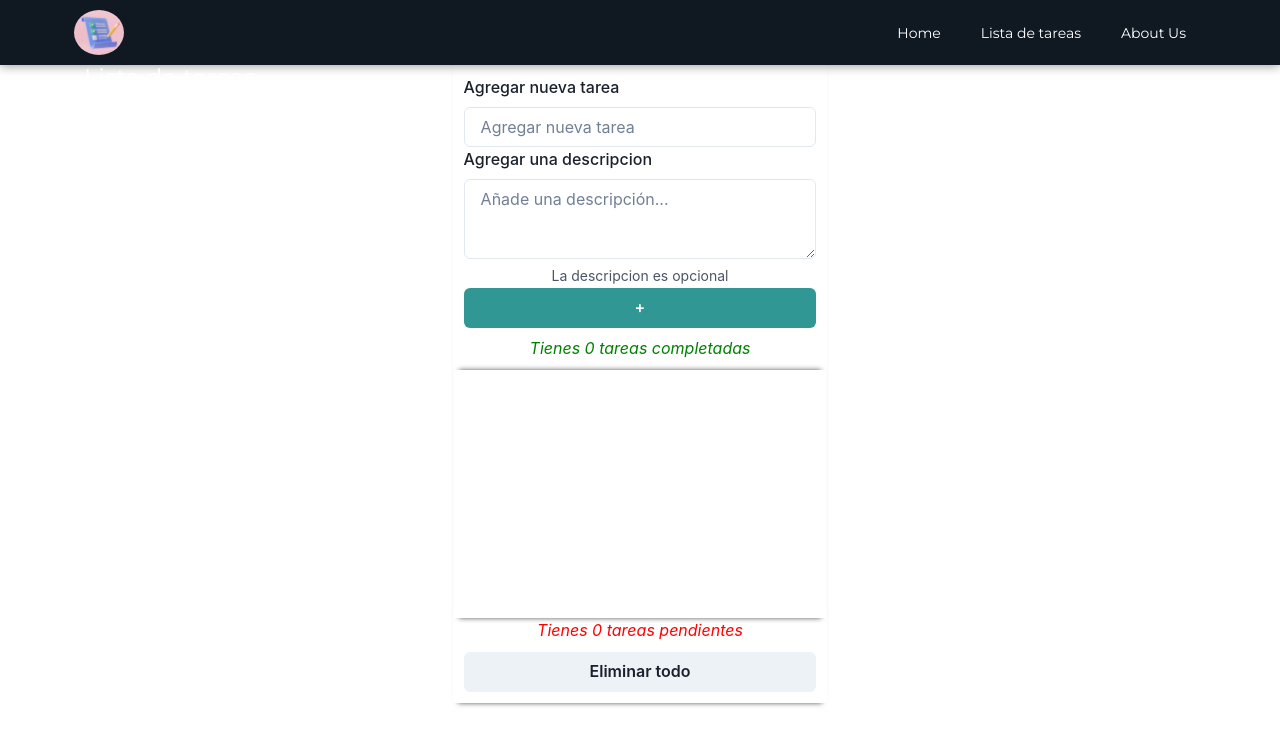
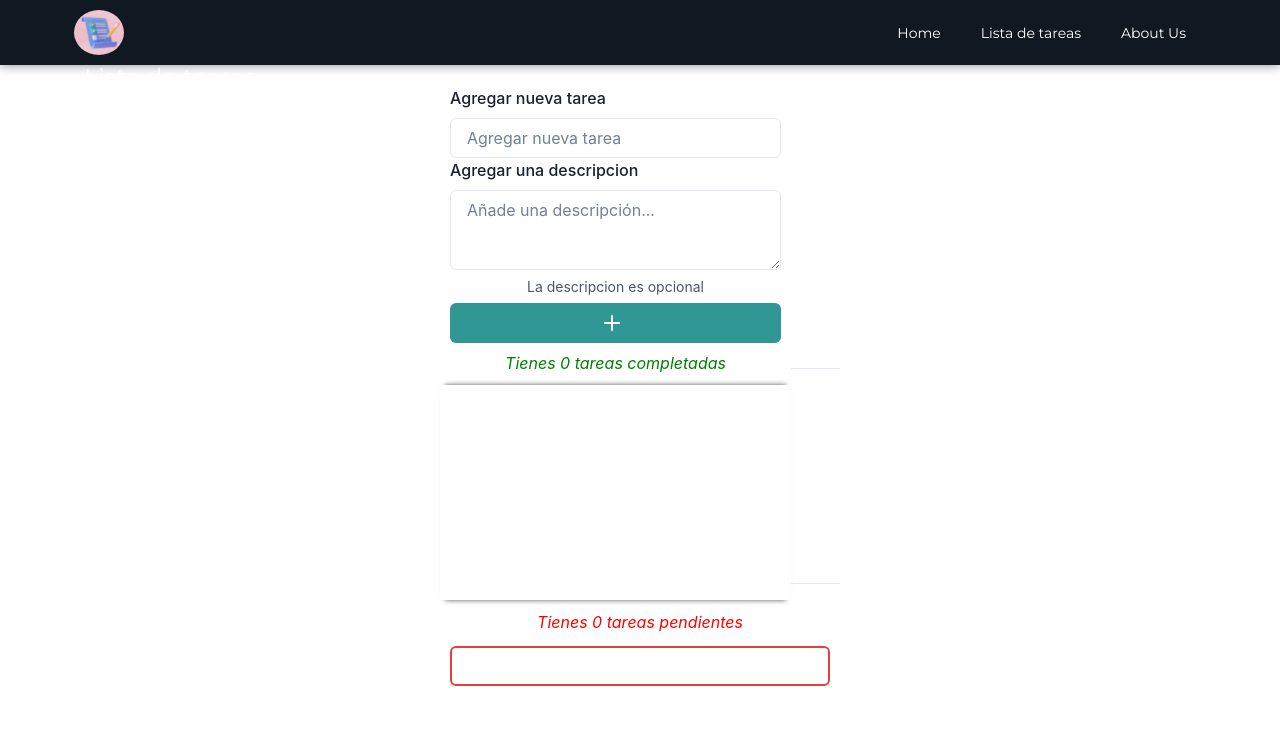
Before and after one commit to Jhairo123/task-list, a React (Vite) app: page / in a window 1280 px wide. Shown: the top 746 px of the page. Built offline with nearby package versions, Linux system fonts and the light colour scheme.

Commit message:
feat(Chakra UI): new components

```diff
--- a/package.json
+++ b/package.json
@@ -9,6 +9,7 @@
     "preview": "vite preview"
   },
   "dependencies": {
+    "@chakra-ui/icons": "^2.1.1",
     "@chakra-ui/react": "^2.8.2",
     "@emotion/react": "^11.11.1",
     "@emotion/styled": "^11.11.0",
--- a/src/Components/Task.jsx
+++ b/src/Components/Task.jsx
@@ -1,6 +1,18 @@
 /* eslint-disable react/prop-types */
 import { useContext, useState } from "react";
 import { MyContext } from "../createContext";
+import {
+  Button,
+  Textarea,
+  Text,
+  Box,
+  Image,
+  Grid,
+  Flex,
+  grid,
+} from "@chakra-ui/react";
+
+import { Switch } from "@chakra-ui/react";
 
 export default function Task({ id, title, description, state }) {
   const [isVisible, setIsVisible] = useState(true);
@@ -29,36 +41,83 @@ export default function Task({ id, title, description, state }) {
   };
 
   return (
-    <div
-      className="content-tasks"
+    <Box
+      w="350px"
+      marginLeft={2}
+      // marginRight={1}
+      // display="inline-block"
+      // width="19.5rem"
+      overflow="auto"
+      backgroundColor="whitesmoke"
+      borderRadius="1rem"
       id={isVisible ? "content-task" : "content-edit-task"}
     >
-      <div className={isVisible ? "content-show" : "content-hiden"}>
+      <Box
+        display="grid"
+        gridTemplateColumns="15% 85%"
+        // paddingRight={90}
+        className={isVisible ? "content-show" : "content-hiden"}
+      >
+        <Box gridColumnStart="1" border="1px transparent">
           {/* imagen editar */}
-        <img
-          className="imagen"
+          <Image
+            marginTop={1.5}
+            // marginBottom={0}
+            boxSize="40px"
+            // className="imagen"
             src="https://encrypted-tbn0.gstatic.com/images?q=tbn:ANd9GcRcgSizhklDH657yz3n7DSH6nCripsKtMhds9M8xic_cZm04rHSkwiNcg_fg502AWSC48g&usqp=CAU"
             onClick={() => handleToggleVisibility()}
           />
           {/* imagen eliminar */}
-        <img
+          <Image
+            // marginTop={1}
+            // marginBottom={0}
+            boxSize="40px"
             className="imagen"
             src="https://png.pngtree.com/png-clipart/20220926/original/pngtree-delete-button-3d-icon-png-image_8633077.png"
             onClick={() => handleTaskDelete(id)}
           />
-        <br />
+        </Box>
+        <Box gridColumnStart="2" border="1px solid">
+          <Box display="grid" gridTemplateColumns="19% 90%">
+            {/* <br /> */}
             {/* checkbox */}
-        <input
+            <Box
+              gridColumnStart="1"
+              display="flex"
+              alignItems="center"
+              border="1px solid"
+            >
+              <Switch size="lg" />
+              {/* <input
                 type="checkbox"
                 checked={state}
                 onChange={(e) => handleCheckboxChange(id, e)}
-        />
+              /> */}
+            </Box>
+            <Box
+              gridColumnStart="2"
+              // display="flex"
+              // alignItems="center"
+              border="1px solid"
+            >
+              <Text textAlign="left" paddingLeft={1} className="label">
+                {title}
+              </Text>
+            </Box>
+            <Box gridColumnStart="1" gridColumnEnd="3" border="1px solid">
+              <Text textAlign="left" className="lbl2">
+                {description}
+              </Text>
+            </Box>
+            {/*
+             */}
+          </Box>
           {/* Label tarea */}
-        <label className="label">{title}</label>
           {/* Label descripcion */}
-        <br />
-        <label className="lbl2">{description}</label>
-      </div>
+          {/* <br /> */}
+        </Box>
+      </Box>
       <div className={isVisible ? "content-hiden" : "content-show"}>
         <form className="form" onSubmit={handleSubmit}>
           <input
@@ -91,6 +150,6 @@ export default function Task({ id, title, description, state }) {
           </button>
         </form>
       </div>
-    </div>
+    </Box>
   );
 }
--- a/src/pages/TaskList.jsx
+++ b/src/pages/TaskList.jsx
@@ -3,6 +3,8 @@ import Task from "../Components/Task.jsx";
 import { useContext, useEffect, useState } from "react";
 import { MyContext } from "../createContext.js";
 import { useForm } from "react-hook-form";
+import { AddIcon, WarningIcon, DeleteIcon } from "@chakra-ui/icons";
+import { Switch } from "@chakra-ui/react";
 
 import {
   Center,
@@ -153,12 +155,14 @@ export default function TaskList() {
     <>
       <Center>
         <VStack
-          border="1px solid rgba(255, 255, 255, 0)"
+          mt={3}
+          width={400}
+          // border="1px solid rgba(255, 255, 255, 0)"
           display="grid"
-          boxShadow="0px -5px 5px -5px rgba(85, 85, 85), 0px 5px 5px -5px rgba(85, 85, 85)"
+          // boxShadow="0px -5px 5px -5px rgba(85, 85, 85), 0px 5px 5px -5px rgba(85, 85, 85)"
           divider={<StackDivider borderColor="gray.200" />}
           spacing={4}
-          align="stretch"
+          // align="stretch"
         >
           <Box padding="10px" gridTemplateColumns="17rem" rowGap="0.5rem">
             <form onSubmit={handleSubmit(handleButton)}>
@@ -214,22 +218,19 @@ export default function TaskList() {
               onChange={handleTextareaChange}
             ></Textarea> */}
               <Button
-                mt={1}
+                mt={2}
                 mb={2}
-                paddingX={170}
+                width="100%"
                 colorScheme="teal"
                 isLoading={isSubmitting}
                 type="submit"
-              >
-                +
-              </Button>
+                leftIcon={<AddIcon />}
+              ></Button>
             </form>
             <Text
               display="inline"
               fontStyle="italic"
               fontSize="1rem"
-              marginTop="5px"
-              marginBottom="0"
               color="green"
             >
               Tienes {showLabelTasks(true)}{" "}
@@ -240,16 +241,16 @@ export default function TaskList() {
           </Box>
 
           <Box
-            border="3px solid"
+            // border="3px solid"
             display="grid"
             borderColor="rgba(255, 255, 255, 0)"
-            paddingLeft="15px"
-            paddingRight="10px"
-            paddingBottom="10px"
+            // paddingLeft={5}
+            paddingTop={2}
+            paddingBottom={2}
+            // paddingRight={10}
             boxShadow="0px -5px 5px -5px rgba(85, 85, 85), 0px 5px 5px -5px rgba(85, 85, 85)"
-            alignItems="stretch"
-            rowGap="0.6rem"
-            height="15.5rem"
+            rowGap={2}
+            height={215}
             overflow="auto"
           >
             {dataList.map((arrayTarea) => (
@@ -263,14 +264,32 @@ export default function TaskList() {
             ))}
           </Box>
           <Box display="grid" padding="10px" gridColumn="1 / span 2">
-            <p className="p-label" id="pending-task">
+            <Text
+              display="inline"
+              fontStyle="italic"
+              fontSize="1rem"
+              color="red"
+              marginBottom={3}
+            >
               Tienes {showLabelTasks(false)}{" "}
               {showLabelTasks(false) == 1
                 ? "tarea pendiente"
                 : "tareas pendientes"}
-            </p>
+            </Text>
 
-            <Button onClick={handleButtonDelete}>{"Eliminar todo"}</Button>
+            <Button
+              leftIcon={<DeleteIcon />}
+              border="2px"
+              borderColor="red.500"
+              variant="outline"
+              // marginTop={10}
+              // backgroundColor="#fd4242"
+              // border="2px solid"
+              color="white"
+              onClick={handleButtonDelete}
+            >
+              {"Eliminar todo"}
+            </Button>
           </Box>
         </VStack>
       </Center>
```
Also changed, not shown: 1 other file (tests, documents, lock files or other folders). Lines whose indentation alone changed are shown as unchanged.
